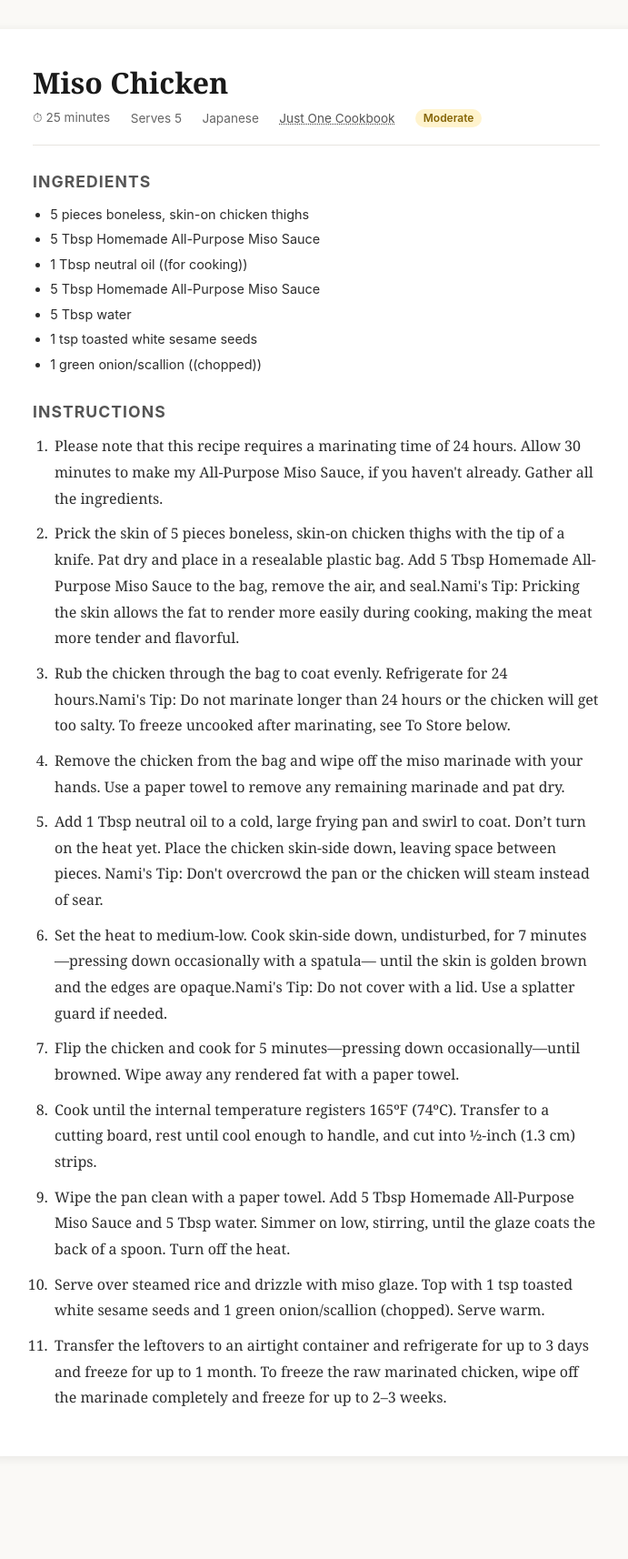
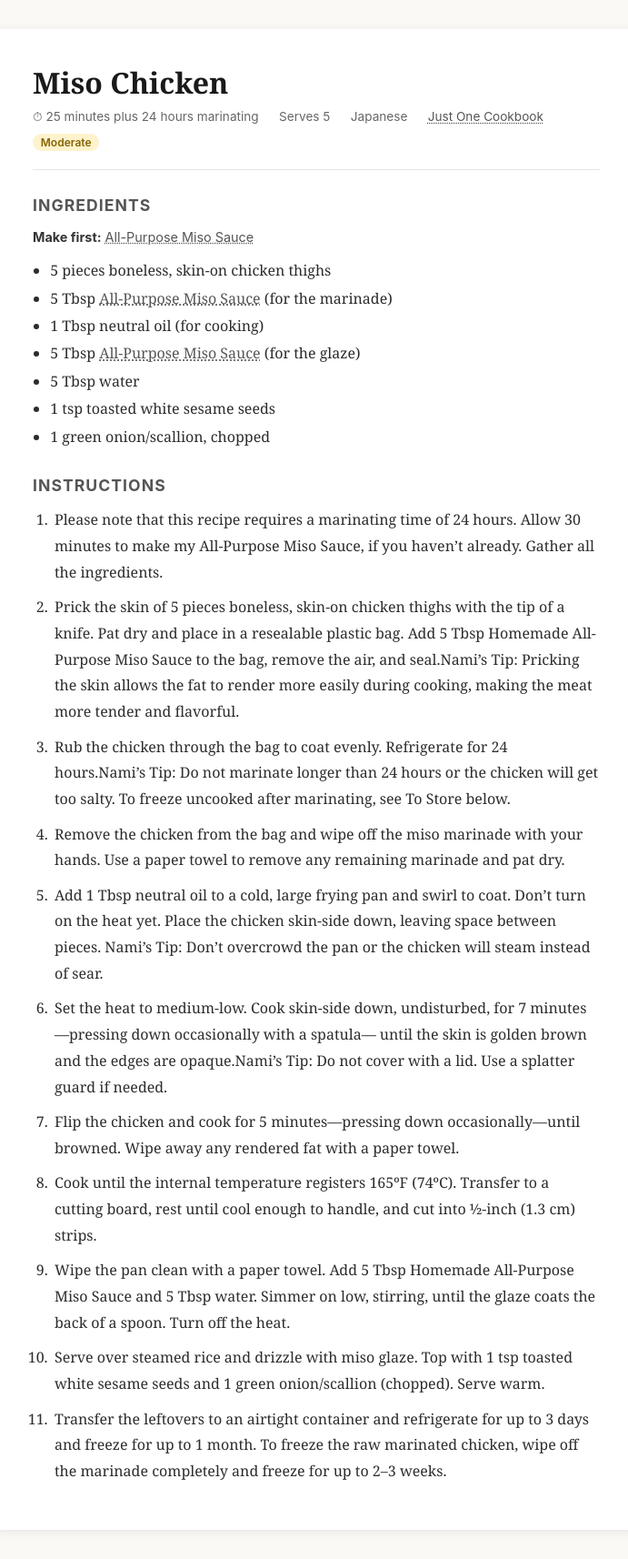
Before and after one commit to DavidMAllison/menubuilder-recipes, a Jekyll site: the page built from Miso_Chicken.md, in a window 1280 px wide. Shown: the whole page at 91% size, without its empty margins (292-983 px from the left). Built offline with Jekyll 4.4.1, drawn with Linux system fonts in a browser that asks for light colours; our own code applies the rules of GitHub Pages for plain Markdown files; before the commit the page ends 1633 px from its top, so only the background shows below that.

Commit message:
Link Miso Chicken to All-Purpose Miso Sauce; add sauce as condiment
Co-Authored-By: Claude Opus 5.5 <noreply@anthropic.com>

```diff
--- a/Miso_Chicken.md
+++ b/Miso_Chicken.md
@@ -2,22 +2,24 @@
 
 ## Ingredients
 
+**Make first:** [All-Purpose Miso Sauce](https://davidmallison.github.io/menubuilder-recipes/All-Purpose_Miso_Sauce)
+
 - 5 pieces boneless, skin-on chicken thighs
-- 5 Tbsp Homemade All-Purpose Miso Sauce
-- 1 Tbsp neutral oil ((for cooking))
-- 5 Tbsp Homemade All-Purpose Miso Sauce
+- 5 Tbsp [All-Purpose Miso Sauce](https://davidmallison.github.io/menubuilder-recipes/All-Purpose_Miso_Sauce) (for the marinade)
+- 1 Tbsp neutral oil (for cooking)
+- 5 Tbsp [All-Purpose Miso Sauce](https://davidmallison.github.io/menubuilder-recipes/All-Purpose_Miso_Sauce) (for the glaze)
 - 5 Tbsp water
 - 1 tsp toasted white sesame seeds
-- 1  green onion/scallion ((chopped))
+- 1 green onion/scallion, chopped
 
 ## Instructions
 
-1. Please note that this recipe requires a marinating time of 24 hours. Allow 30 minutes to make my All-Purpose Miso Sauce, if you haven&#39;t already. Gather all the ingredients.
-2. Prick the skin of 5 pieces boneless, skin-on chicken thighs with the tip of a knife. Pat dry and place in a resealable plastic bag. Add 5 Tbsp Homemade All-Purpose Miso Sauce to the bag, remove the air, and seal.Nami&#39;s Tip: Pricking the skin allows the fat to render more easily during cooking, making the meat more tender and flavorful.
-3. Rub the chicken through the bag to coat evenly. Refrigerate for 24 hours.Nami&#39;s Tip: Do not marinate longer than 24 hours or the chicken will get too salty. To freeze uncooked after marinating, see To Store below.
+1. Please note that this recipe requires a marinating time of 24 hours. Allow 30 minutes to make my All-Purpose Miso Sauce, if you haven't already. Gather all the ingredients.
+2. Prick the skin of 5 pieces boneless, skin-on chicken thighs with the tip of a knife. Pat dry and place in a resealable plastic bag. Add 5 Tbsp Homemade All-Purpose Miso Sauce to the bag, remove the air, and seal.Nami's Tip: Pricking the skin allows the fat to render more easily during cooking, making the meat more tender and flavorful.
+3. Rub the chicken through the bag to coat evenly. Refrigerate for 24 hours.Nami's Tip: Do not marinate longer than 24 hours or the chicken will get too salty. To freeze uncooked after marinating, see To Store below.
 4. Remove the chicken from the bag and wipe off the miso marinade with your hands. Use a paper towel to remove any remaining marinade and pat dry.
-5. Add 1 Tbsp neutral oil to a cold, large frying pan and swirl to coat. Don’t turn on the heat yet. Place the chicken skin-side down, leaving space between pieces. Nami&#39;s Tip: Don&#39;t overcrowd the pan or the chicken will steam instead of sear.
-6. Set the heat to medium-low. Cook skin-side down, undisturbed, for 7 minutes—pressing down occasionally with a spatula— until the skin is golden brown and the edges are opaque.Nami&#39;s Tip: Do not cover with a lid. Use a splatter guard if needed.
+5. Add 1 Tbsp neutral oil to a cold, large frying pan and swirl to coat. Don’t turn on the heat yet. Place the chicken skin-side down, leaving space between pieces. Nami's Tip: Don't overcrowd the pan or the chicken will steam instead of sear.
+6. Set the heat to medium-low. Cook skin-side down, undisturbed, for 7 minutes—pressing down occasionally with a spatula— until the skin is golden brown and the edges are opaque.Nami's Tip: Do not cover with a lid. Use a splatter guard if needed.
 7. Flip the chicken and cook for 5 minutes—pressing down occasionally—until browned. Wipe away any rendered fat with a paper towel.
 8. Cook until the internal temperature registers 165ºF (74ºC). Transfer to a cutting board, rest until cool enough to handle, and cut into ½-inch (1.3 cm) strips.
 9. Wipe the pan clean with a paper towel. Add 5 Tbsp Homemade All-Purpose Miso Sauce and 5 Tbsp water. Simmer on low, stirring, until the glaze coats the back of a spoon. Turn off the heat.
```
Also changed, not shown: condiments/All-Purpose_Miso_Sauce.md (added, +28 -0 lines), _data/recipes.json.
